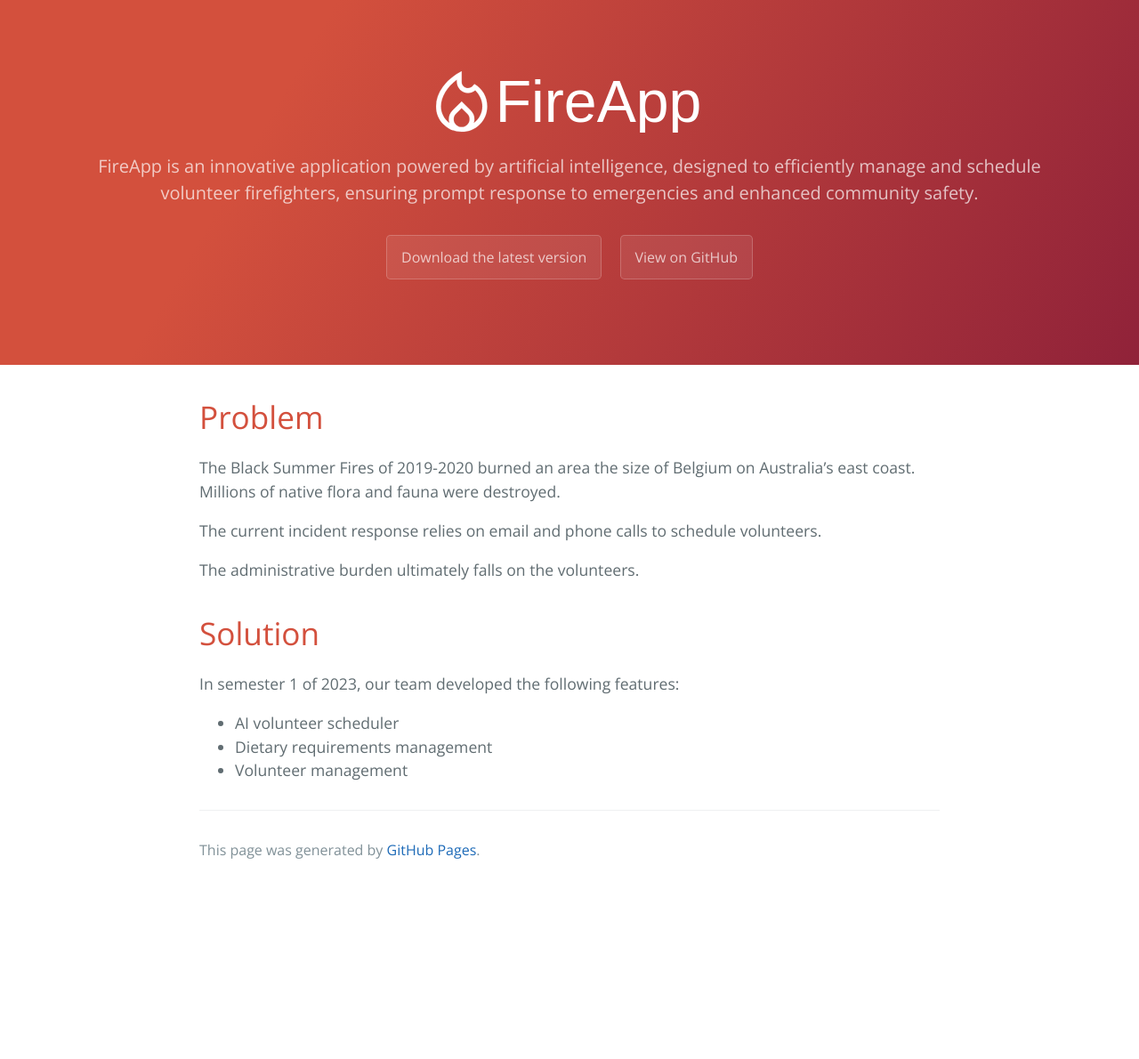
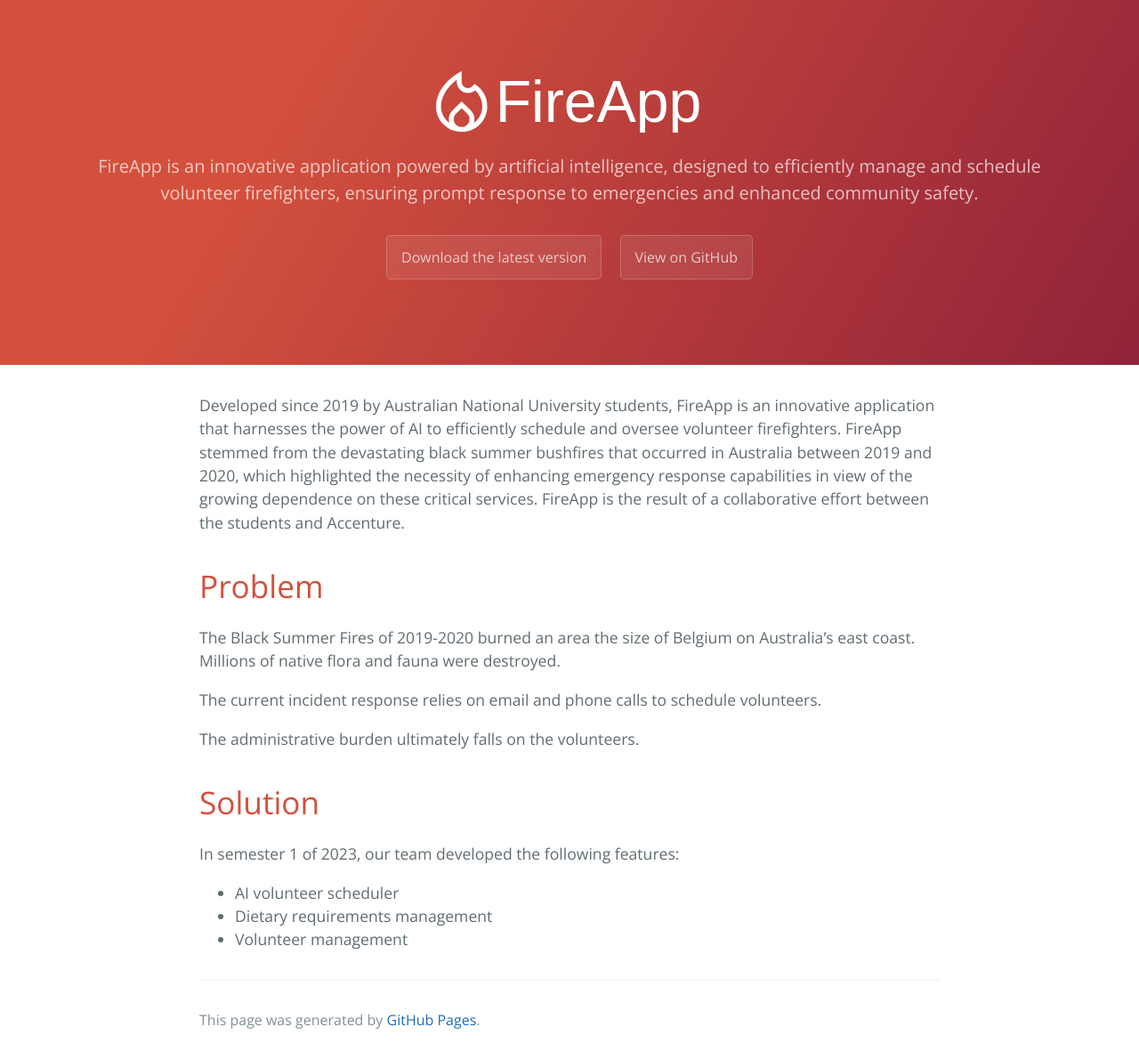
Before and after one commit to TechlauncherFireApp/techlauncherfireapp.github.io, a Jekyll site: the page built from index.md, in a window 1280 px wide. Shown: the whole page at 89% size. Built offline with Jekyll 4.4.1, drawn with Linux system fonts in a browser that asks for light colours; before the commit the page ends 999 px from its top, so only the background shows below that.

Commit message:
Add longer bio

```diff
--- a/index.md
+++ b/index.md
@@ -1,6 +1,8 @@
 ---
 layout: default
 ---
+
+Developed since 2019 by Australian National University students, FireApp is an innovative application that harnesses the power of AI to efficiently schedule and oversee volunteer firefighters. FireApp stemmed from the devastating black summer bushfires that occurred in Australia between 2019 and 2020, which highlighted the necessity of enhancing emergency response capabilities in view of the growing dependence on these critical services. FireApp is the result of a collaborative effort between the students and Accenture.
 
 # Problem
 The Black Summer Fires of 2019-2020 burned an area the size of Belgium on Australia’s east coast. Millions of native flora and fauna were destroyed.
```
